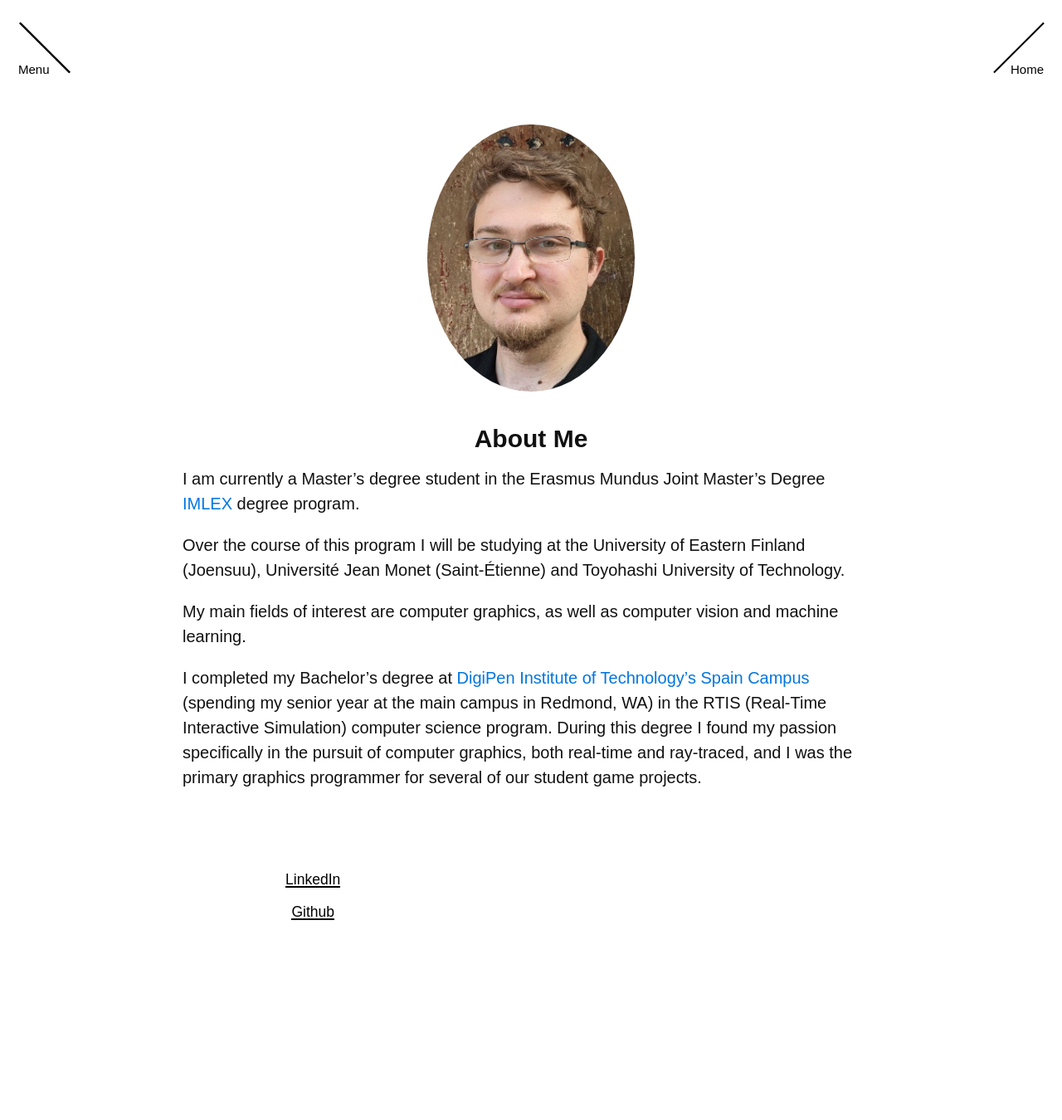
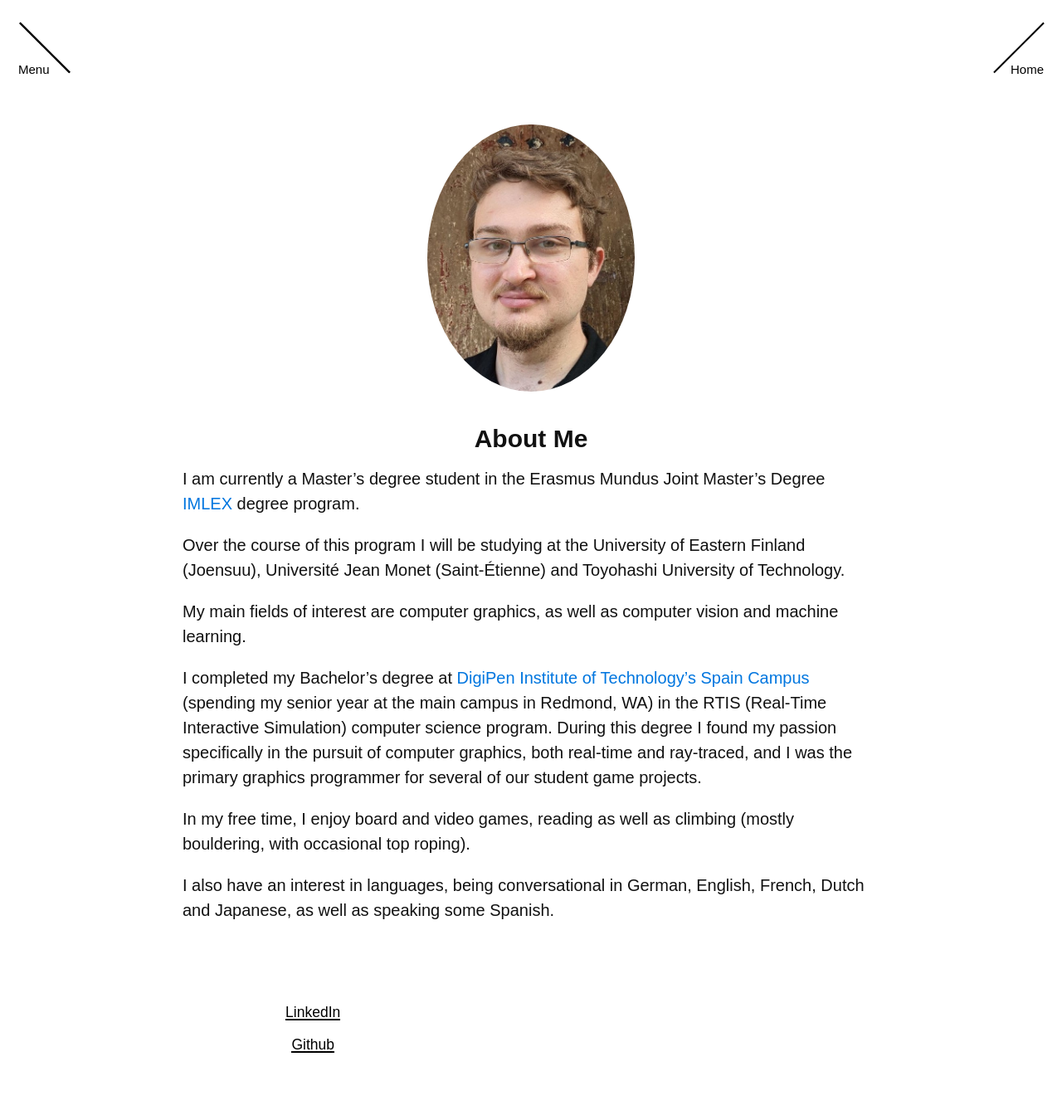
Before and after one commit to nbieck/nbieck.github.io, a Jekyll site: the page built from about.md, in a window 1280 px wide. Shown: the whole page at 83% size. Built offline with Jekyll 4.4.1, drawn with Linux system fonts in a browser that asks for light colours; nearby versions of some CDN libraries; some web fonts are replaced; before the commit the page ends 1190 px from its top, so only the background shows below that.

Commit message:
Slightly update bio

```diff
--- a/about.md
+++ b/about.md
@@ -17,6 +17,10 @@ I completed my Bachelor's degree at [DigiPen Institute of Technology's Spain Cam
 During this degree I found my passion specifically in the pursuit of computer graphics, both real-time and ray-traced, and I was the primary graphics programmer for several
 of our student game projects.
 
+In my free time, I enjoy board and video games, reading as well as climbing (mostly bouldering, with occasional top roping).
+
+I also have an interest in languages, being conversational in German, English, French, Dutch and Japanese, as well as speaking some Spanish.
+
 <style>
 .post-header, #talks, #workshops {
   text-align: center; /* Want the About Page header to be in the middle */
```
